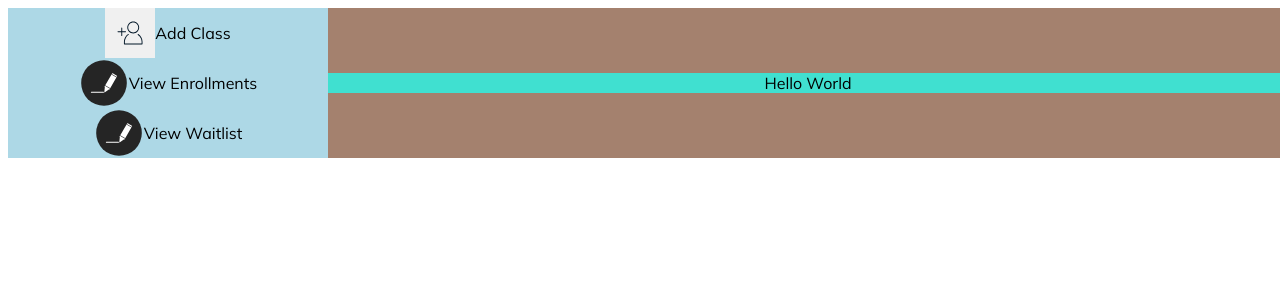
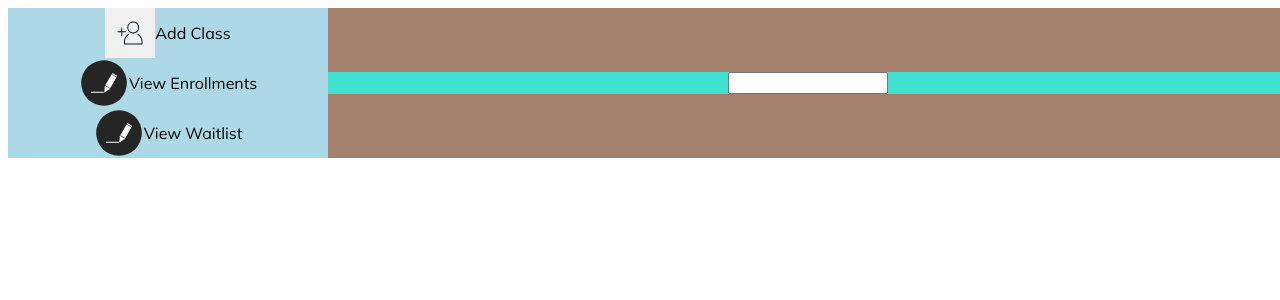
Before and after one commit to notrandomath/webreg-hackathon, a React (Create React App) app: page / in a window 1280 px wide. Shown: the top 300 px of the page. Built offline with nearby package versions, Linux system fonts and the light colour scheme.

Commit message:
added a field for content

```diff
--- a/src/components/content/content.js
+++ b/src/components/content/content.js
@@ -1,9 +1,9 @@
-import "./content.scss"
+import "./content.scss";
 
 export default function Content() {
   return (
     <div className="content">
-        Hello World
-        </div>
-  )
+      <input />
+    </div>
+  );
 }
```
